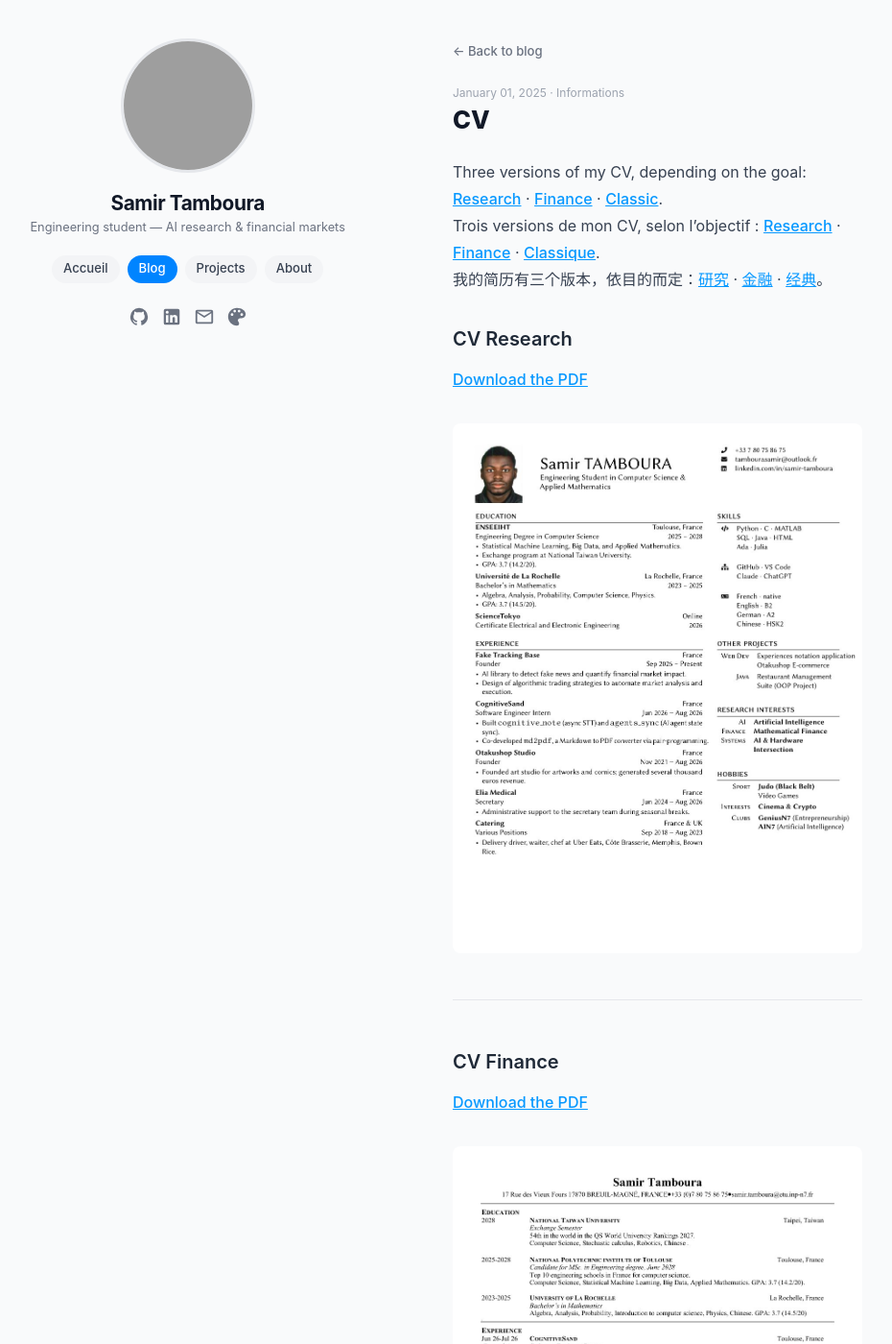
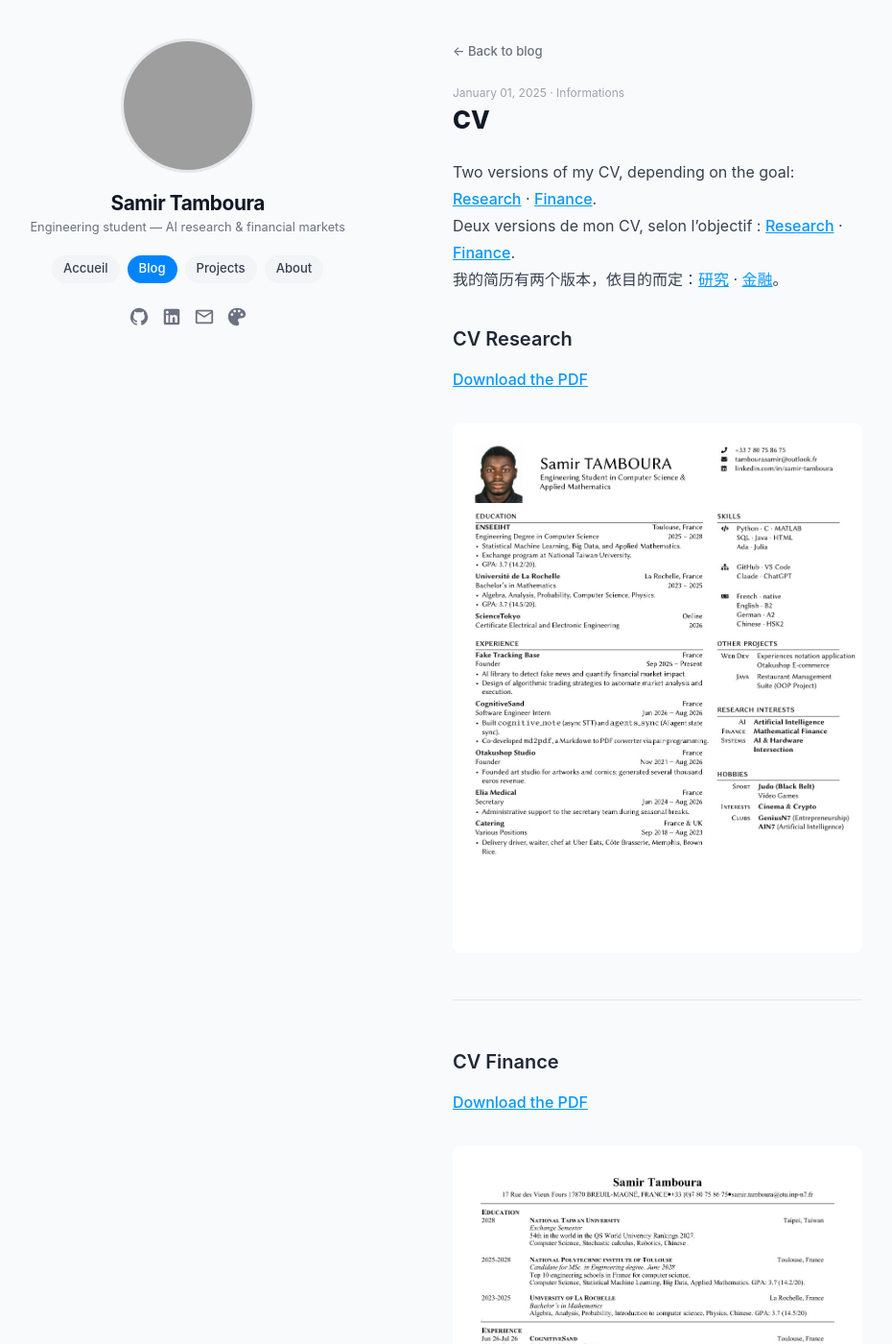
Before and after one commit to samirkema/e-portfolio, a Jekyll site: the page built from _posts/2025-01-01-cv.md, in a window 1280 px wide and 1400 px high. Shown: the whole window at 96% size, without its empty margins (175-1105 px from the left). Built offline with Jekyll 4.4.1, drawn with Linux system fonts in a browser that asks for light colours; grey boxes are pictures that could not be loaded.

Commit message:
Remove classic CV; keep Research and Finance
Co-Authored-By: Claude Sonnet 5.5 <noreply@anthropic.com>

```diff
--- a/_posts/2025-01-01-cv.md
+++ b/_posts/2025-01-01-cv.md
@@ -4,9 +4,9 @@ title: CV
 category: informations
 ---
 
-Three versions of my CV, depending on the goal: [Research](#research) · [Finance](#finance) · [Classic](#classique).
-Trois versions de mon CV, selon l'objectif : [Research](#research) · [Finance](#finance) · [Classique](#classique).
-我的简历有三个版本，依目的而定：[研究](#research) · [金融](#finance) · [经典](#classique)。
+Two versions of my CV, depending on the goal: [Research](#research) · [Finance](#finance).
+Deux versions de mon CV, selon l'objectif : [Research](#research) · [Finance](#finance).
+我的简历有两个版本，依目的而定：[研究](#research) · [金融](#finance)。
 
 <span id="research"></span>
 
@@ -25,13 +25,3 @@ Trois versions de mon CV, selon l'objectif : [Research](#research) · [Finance](
 [Download the PDF]({{ '/assets/pdf/cv-finance.pdf' | relative_url }})
 
 [![CV Finance]({{ '/assets/img/cv-finance.jpg' | relative_url }})]({{ '/assets/pdf/cv-finance.pdf' | relative_url }})
-
----
-
-<span id="classique"></span>
-
-### CV Classique
-
-[Download the PDF]({{ '/assets/pdf/cv-classique.pdf' | relative_url }})
-
-[![CV Classique]({{ '/assets/img/cv-classique.jpg' | relative_url }})]({{ '/assets/pdf/cv-classique.pdf' | relative_url }})
```
Also changed, not shown: assets/img/cv-classique.jpg (deleted), 1 other file.
